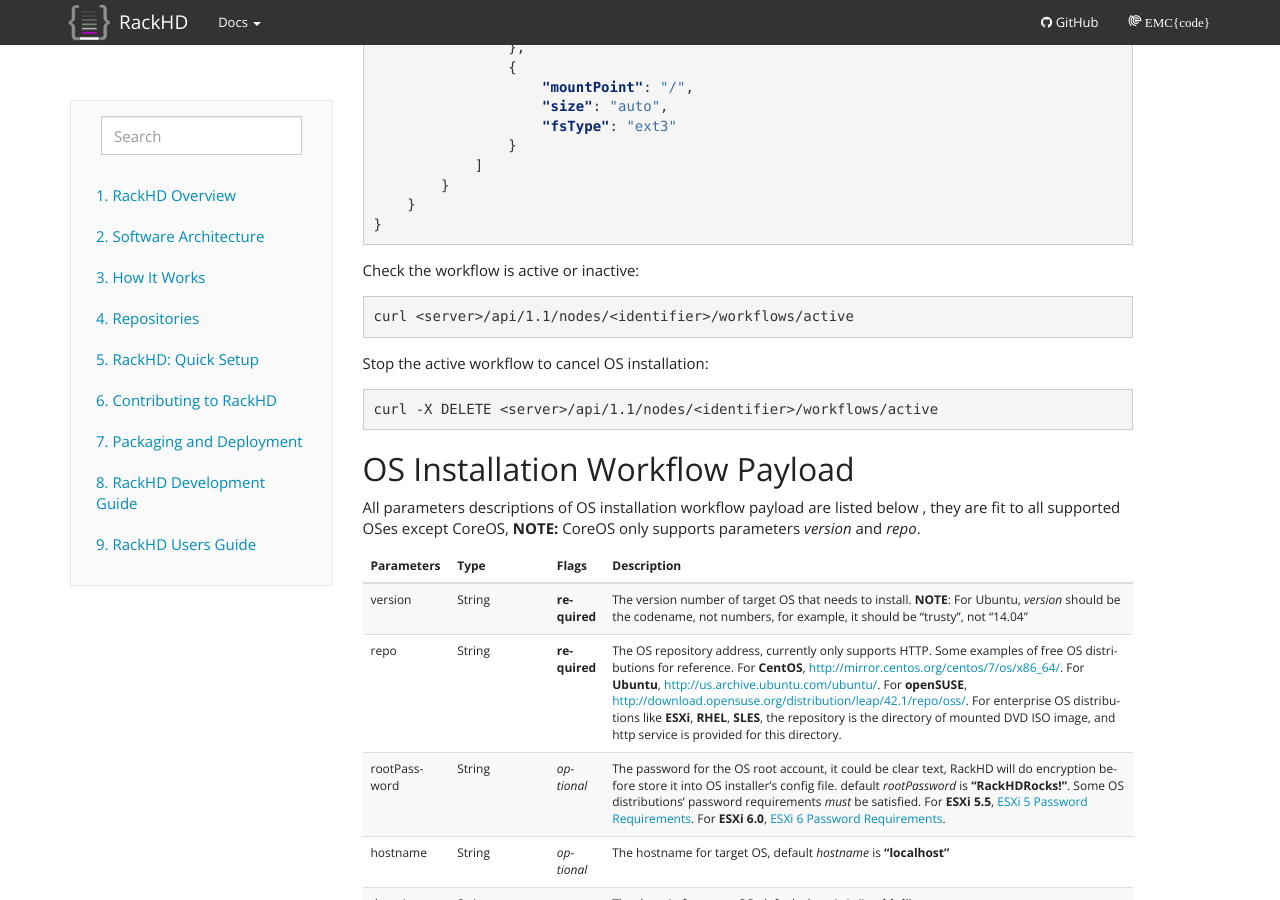
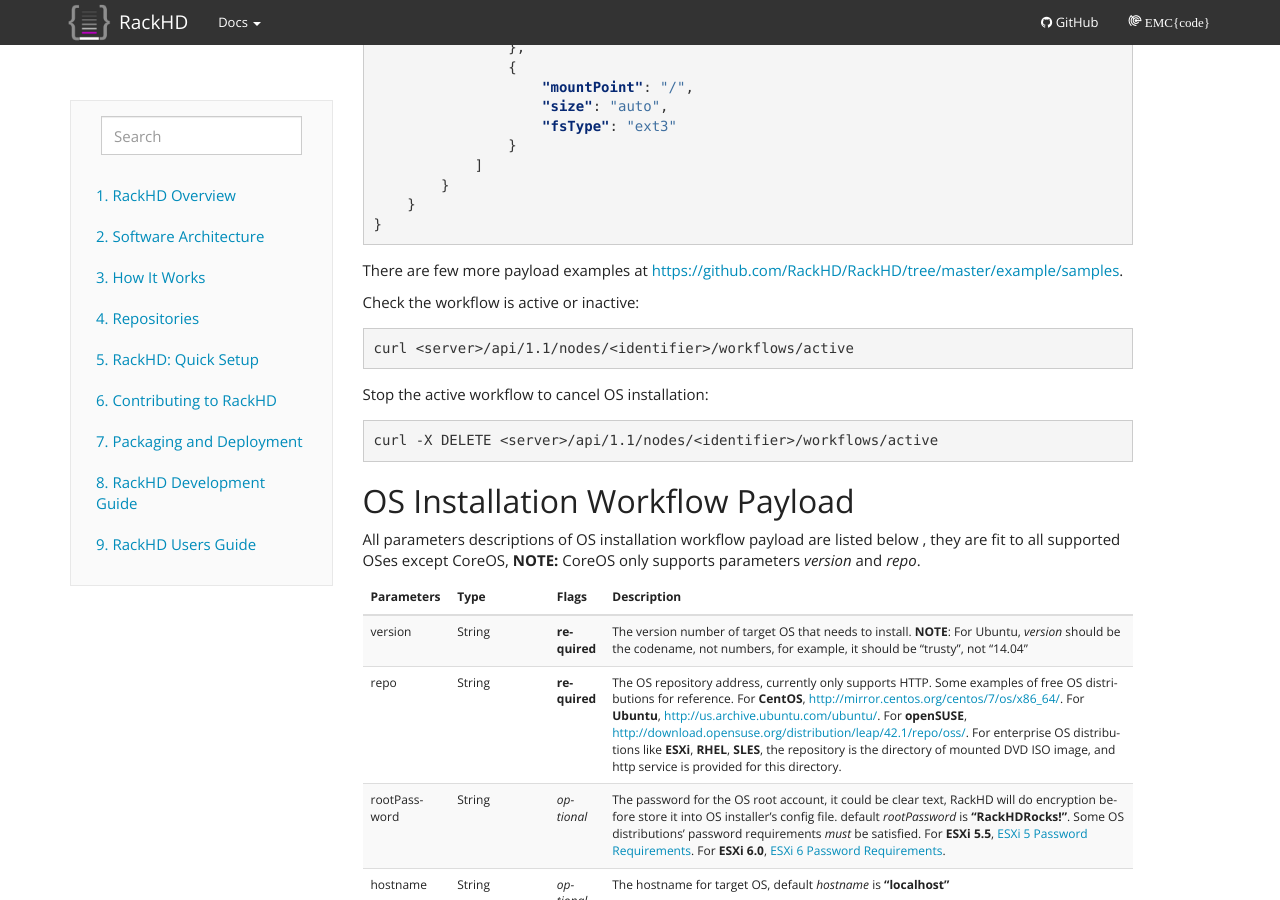
Before and after one commit to RackHD/docs, a Sphinx documentation site: the page built from docs/rackhd/install_os.rst, in a window 1280 px wide and 900 px high, scrolled down 2310 px. Built offline with Sphinx 7.4.7, drawn with Linux system fonts in a browser that asks for light colours.

Commit message:
Add os installation workflow payload example reference

```diff
--- a/docs/rackhd/install_os.rst
+++ b/docs/rackhd/install_os.rst
@@ -42,6 +42,8 @@
 
 .. literalinclude:: samples/install-os-maximal-parameters.json
    :language: JSON
+
+There are few more payload examples at https://github.com/RackHD/RackHD/tree/master/example/samples.
 
 Check the workflow is active or inactive:
 
```
